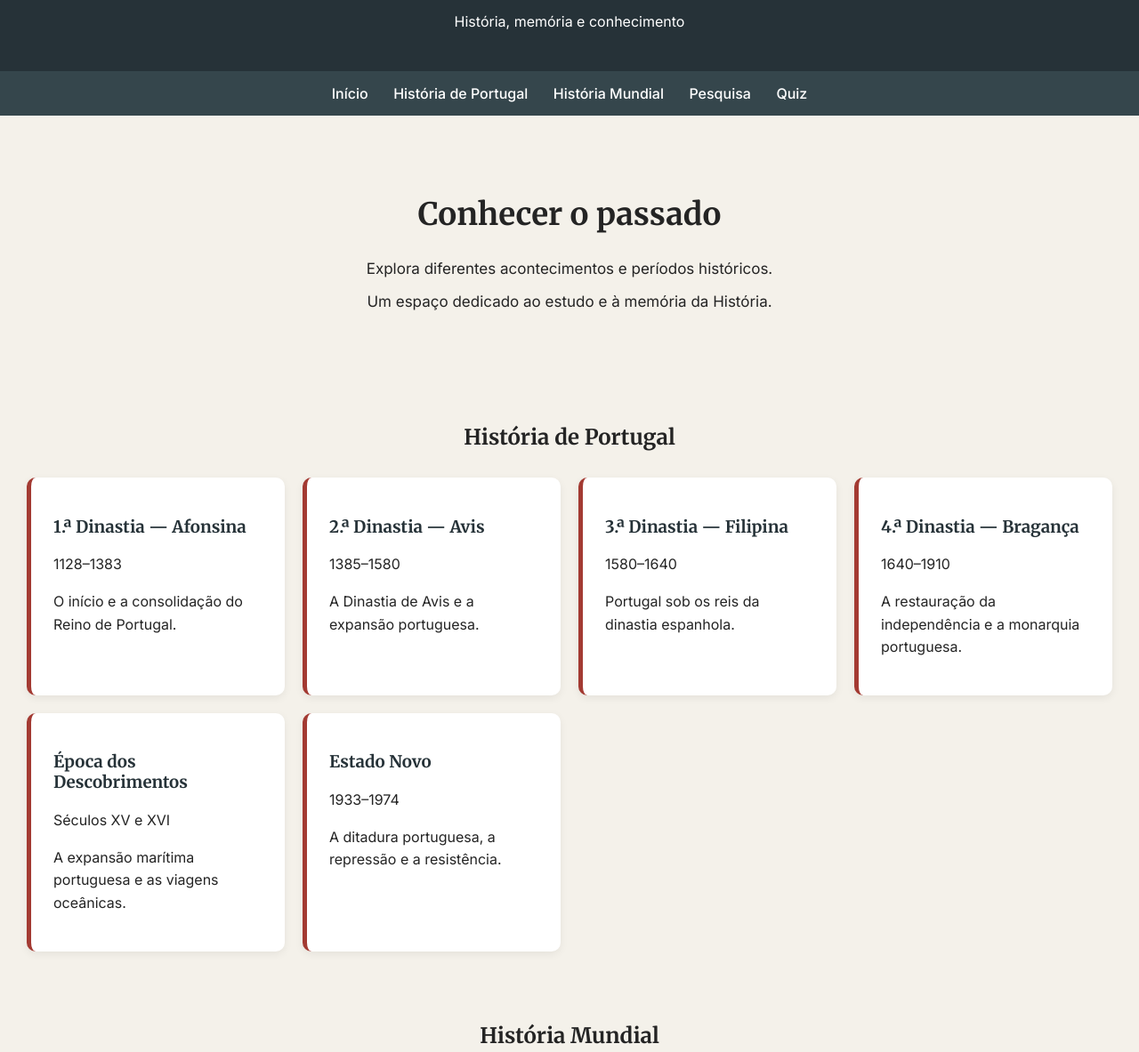
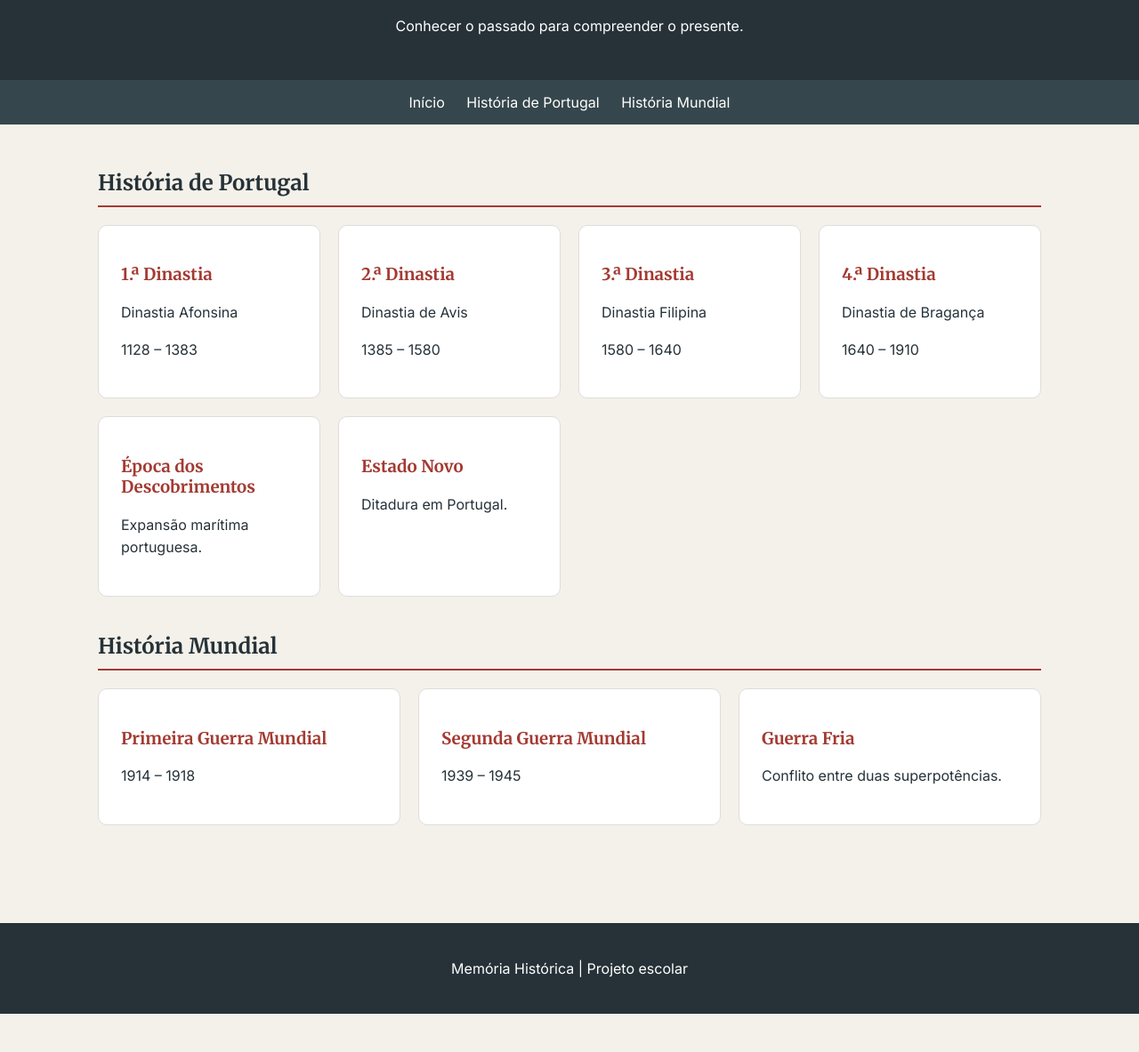
Before and after one commit to dianafmartins07-alt/Historia-Memoria, a plain HTML site: page index.html in a window 1280 px wide. Shown: the part 99-1282 px from the top of the page at 89% size. After the commit the page ends 1239 px from the top, so only its background shows below. Drawn offline with Linux system fonts and the light colour scheme.

Commit message:
Update index.html

```diff
--- a/index.html
+++ b/index.html
@@ -1,4 +1,3 @@
-
 <!DOCTYPE html>
 <html lang="pt">
 <head>
@@ -7,29 +6,34 @@
 
     <title>Memória Histórica</title>
 
-    <link href="https://fonts.googleapis.com/css2?family=Merriweather:wght@700&family=Inter:wght@400;500;600&display=swap" rel="stylesheet">
+    <style>
+        @import url('https://fonts.googleapis.com/css2?family=Merriweather:wght@700&family=Inter:wght@400;600&display=swap');
 
-    <style>
+        * {
+            box-sizing: border-box;
+        }
+
         body {
             margin: 0;
-            background-color: #F4F1EA;
-            color: #242424;
+            background: #F4F1EA;
+            color: #263238;
             font-family: 'Inter', sans-serif;
         }
 
         header {
-            background-color: #263238;
+            background: #263238;
             color: white;
-            padding: 30px;
+            padding: 35px 20px;
             text-align: center;
         }
 
-        h1, h2 {
+        header h1 {
             font-family: 'Merriweather', serif;
+            letter-spacing: 2px;
         }
 
         nav {
-            background-color: #35464C;
+            background: #35464C;
             padding: 15px;
             text-align: center;
         }
@@ -37,81 +41,94 @@
         nav a {
             color: white;
             text-decoration: none;
-            margin: 12px;
-            font-weight: 500;
+            margin: 10px;
         }
 
         nav a:hover {
-            color: #D8BFA3;
+            color: #E5B8A3;
         }
 
-        .intro {
-            text-align: center;
-            padding: 60px 20px;
+        main {
+            max-width: 1100px;
+            margin: auto;
+            padding: 30px 20px;
         }
 
-        .intro h2 {
-            font-size: 35px;
-        }
-
-        .intro p {
-            font-size: 17px;
-        }
-
-        .secao {
-            padding: 30px;
-        }
-
-        .secao h2 {
-            text-align: center;
-            margin-bottom: 30px;
+        h2 {
+            font-family: 'Merriweather', serif;
+            border-bottom: 2px solid #A33A32;
+            padding-bottom: 10px;
         }
 
         .temas {
             display: grid;
             grid-template-columns: repeat(auto-fit, minmax(230px, 1fr));
             gap: 20px;
+            margin-bottom: 40px;
         }
 
         .cartao {
-            background-color: white;
+            background: white;
             padding: 25px;
             border-radius: 10px;
-            border-left: 5px solid #A33A32;
-            box-shadow: 0 3px 10px #00000010;
-            transition: transform 0.2s;
+            border: 1px solid #ddd;
+            cursor: pointer;
+            transition: 0.2s;
         }
 
         .cartao:hover {
             transform: translateY(-5px);
+            box-shadow: 0 5px 15px #0002;
         }
 
         .cartao h3 {
-            color: #263238;
             font-family: 'Merriweather', serif;
+            color: #A33A32;
         }
 
         .cartao p {
             line-height: 1.6;
         }
 
+        button {
+            background: #A33A32;
+            color: white;
+            border: none;
+            padding: 12px 18px;
+            border-radius: 6px;
+            cursor: pointer;
+            font-size: 15px;
+        }
+
+        button:hover {
+            background: #822D27;
+        }
+
+        #artigo {
+            background: white;
+            padding: 30px;
+            border-radius: 10px;
+            line-height: 1.8;
+        }
+
+        #artigo h2 {
+            color: #A33A32;
+        }
+
+        #textoArtigo {
+            white-space: pre-wrap;
+        }
+
+        .escondido {
+            display: none;
+        }
+
         footer {
-            background-color: #263238;
+            background: #263238;
             color: white;
             text-align: center;
-            padding: 20px;
+            padding: 25px;
             margin-top: 40px;
-        }
-
-        @media (max-width: 600px) {
-            nav a {
-                display: inline-block;
-                margin: 8px;
-            }
-
-            .intro h2 {
-                font-size: 26px;
-            }
         }
     </style>
 </head>
@@ -120,98 +137,184 @@
 
 <header>
     <h1>MEMÓRIA HISTÓRICA</h1>
-    <p>História, memória e conhecimento</p>
+    <p>Conhecer o passado para compreender o presente.</p>
 </header>
 
 <nav>
-    <a href="#inicio">Início</a>
+    <a href="#" onclick="mostrarLista(); return false;">Início</a>
     <a href="#portugal">História de Portugal</a>
     <a href="#mundo">História Mundial</a>
-    <a href="#pesquisa">Pesquisa</a>
-    <a href="#quiz">Quiz</a>
 </nav>
 
-<section class="intro" id="inicio">
-    <h2>Conhecer o passado</h2>
-    <p>Explora diferentes acontecimentos e períodos históricos.</p>
-    <p>Um espaço dedicado ao estudo e à memória da História.</p>
-</section>
+<main>
 
-<section class="secao" id="portugal">
+    <!-- LISTA DE TEMAS -->
 
-    <h2>História de Portugal</h2>
+    <section id="listaTemas">
+
+        <h2 id="portugal">História de Portugal</h2>
 
         <div class="temas">
 
-        <div class="cartao">
-            <h3>1.ª Dinastia — Afonsina</h3>
-            <p>1128–1383</p>
-            <p>O início e a consolidação do Reino de Portugal.</p>
+            <div class="cartao" onclick="abrirTema(0)">
+                <h3>1.ª Dinastia</h3>
+                <p>Dinastia Afonsina</p>
+                <p>1128 – 1383</p>
             </div>
 
-        <div class="cartao">
-            <h3>2.ª Dinastia — Avis</h3>
-            <p>1385–1580</p>
-            <p>A Dinastia de Avis e a expansão portuguesa.</p>
+            <div class="cartao" onclick="abrirTema(1)">
+                <h3>2.ª Dinastia</h3>
+                <p>Dinastia de Avis</p>
+                <p>1385 – 1580</p>
             </div>
 
-        <div class="cartao">
-            <h3>3.ª Dinastia — Filipina</h3>
-            <p>1580–1640</p>
-            <p>Portugal sob os reis da dinastia espanhola.</p>
+            <div class="cartao" onclick="abrirTema(2)">
+                <h3>3.ª Dinastia</h3>
+                <p>Dinastia Filipina</p>
+                <p>1580 – 1640</p>
             </div>
 
-        <div class="cartao">
-            <h3>4.ª Dinastia — Bragança</h3>
-            <p>1640–1910</p>
-            <p>A restauração da independência e a monarquia portuguesa.</p>
+            <div class="cartao" onclick="abrirTema(3)">
+                <h3>4.ª Dinastia</h3>
+                <p>Dinastia de Bragança</p>
+                <p>1640 – 1910</p>
             </div>
 
-        <div class="cartao">
+            <div class="cartao" onclick="abrirTema(4)">
                 <h3>Época dos Descobrimentos</h3>
-            <p>Séculos XV e XVI</p>
-            <p>A expansão marítima portuguesa e as viagens oceânicas.</p>
+                <p>Expansão marítima portuguesa.</p>
             </div>
 
-        <div class="cartao">
+            <div class="cartao" onclick="abrirTema(5)">
                 <h3>Estado Novo</h3>
-            <p>1933–1974</p>
-            <p>A ditadura portuguesa, a repressão e a resistência.</p>
+                <p>Ditadura em Portugal.</p>
             </div>
 
         </div>
-</section>
 
-<section class="secao" id="mundo">
-
-    <h2>História Mundial</h2>
+        <h2 id="mundo">História Mundial</h2>
 
         <div class="temas">
 
-        <div class="cartao">
+            <div class="cartao" onclick="abrirTema(6)">
                 <h3>Primeira Guerra Mundial</h3>
-            <p>1914–1918</p>
-            <p>O conflito internacional que transformou a Europa.</p>
+                <p>1914 – 1918</p>
             </div>
 
-        <div class="cartao">
+            <div class="cartao" onclick="abrirTema(7)">
                 <h3>Segunda Guerra Mundial</h3>
-            <p>1939–1945</p>
-            <p>O conflito mundial e as suas consequências.</p>
+                <p>1939 – 1945</p>
             </div>
 
-        <div class="cartao">
+            <div class="cartao" onclick="abrirTema(8)">
                 <h3>Guerra Fria</h3>
-            <p>1947–1991</p>
-            <p>A rivalidade política, militar e ideológica entre duas superpotências.</p>
+                <p>Conflito entre duas superpotências.</p>
             </div>
 
         </div>
+
     </section>
+
+    <!-- ÁREA DOS ARTIGOS -->
+
+    <section id="artigo" class="escondido">
+
+        <button onclick="mostrarLista()">← Voltar aos temas</button>
+
+        <h2 id="tituloArtigo"></h2>
+
+        <p id="textoArtigo"></p>
+
+    </section>
+
+</main>
 
 <footer>
     <p>Memória Histórica | Projeto escolar</p>
 </footer>
 
+<script>
+
+    // Lista dos temas e dos seus conteúdos
+
+    const temas = [
+
+        {
+            titulo: "1.ª Dinastia Portuguesa – Afonsina",
+            texto: "Escreve aqui o teu texto sobre a 1.ª Dinastia."
+        },
+
+        {
+            titulo: "2.ª Dinastia Portuguesa – Avis",
+            texto: "Escreve aqui o teu texto sobre a 2.ª Dinastia."
+        },
+
+        {
+            titulo: "3.ª Dinastia Portuguesa – Filipina",
+            texto: "Escreve aqui o teu texto sobre a 3.ª Dinastia."
+        },
+
+        {
+            titulo: "4.ª Dinastia Portuguesa – Bragança",
+            texto: "Escreve aqui o teu texto sobre a 4.ª Dinastia."
+        },
+
+        {
+            titulo: "Época dos Descobrimentos",
+            texto: "Escreve aqui o teu texto sobre os Descobrimentos."
+        },
+
+        {
+            titulo: "Estado Novo",
+            texto: "Escreve aqui o teu texto sobre o Estado Novo."
+        },
+
+        {
+            titulo: "Primeira Guerra Mundial",
+            texto: "Escreve aqui o teu texto sobre a Primeira Guerra Mundial."
+        },
+
+        {
+            titulo: "Segunda Guerra Mundial",
+            texto: "Escreve aqui o teu texto sobre a Segunda Guerra Mundial."
+        },
+
+        {
+            titulo: "Guerra Fria",
+            texto: "Escreve aqui o teu texto sobre a Guerra Fria."
+        }
+
+    ];
+
+    // Função para abrir um tema
+
+    function abrirTema(numero) {
+
+        document.getElementById("listaTemas").classList.add("escondido");
+
+        document.getElementById("artigo").classList.remove("escondido");
+
+        document.getElementById("tituloArtigo").textContent =
+            temas[numero].titulo;
+
+        document.getElementById("textoArtigo").textContent =
+            temas[numero].texto;
+
+        window.scrollTo(0, 0);
+    }
+
+    // Função para voltar à lista
+
+    function mostrarLista() {
+
+        document.getElementById("artigo").classList.add("escondido");
+
+        document.getElementById("listaTemas").classList.remove("escondido");
+
+        window.scrollTo(0, 0);
+    }
+
+</script>
+
 </body>
 </html>
```
Lines whose indentation alone changed are shown as unchanged.
